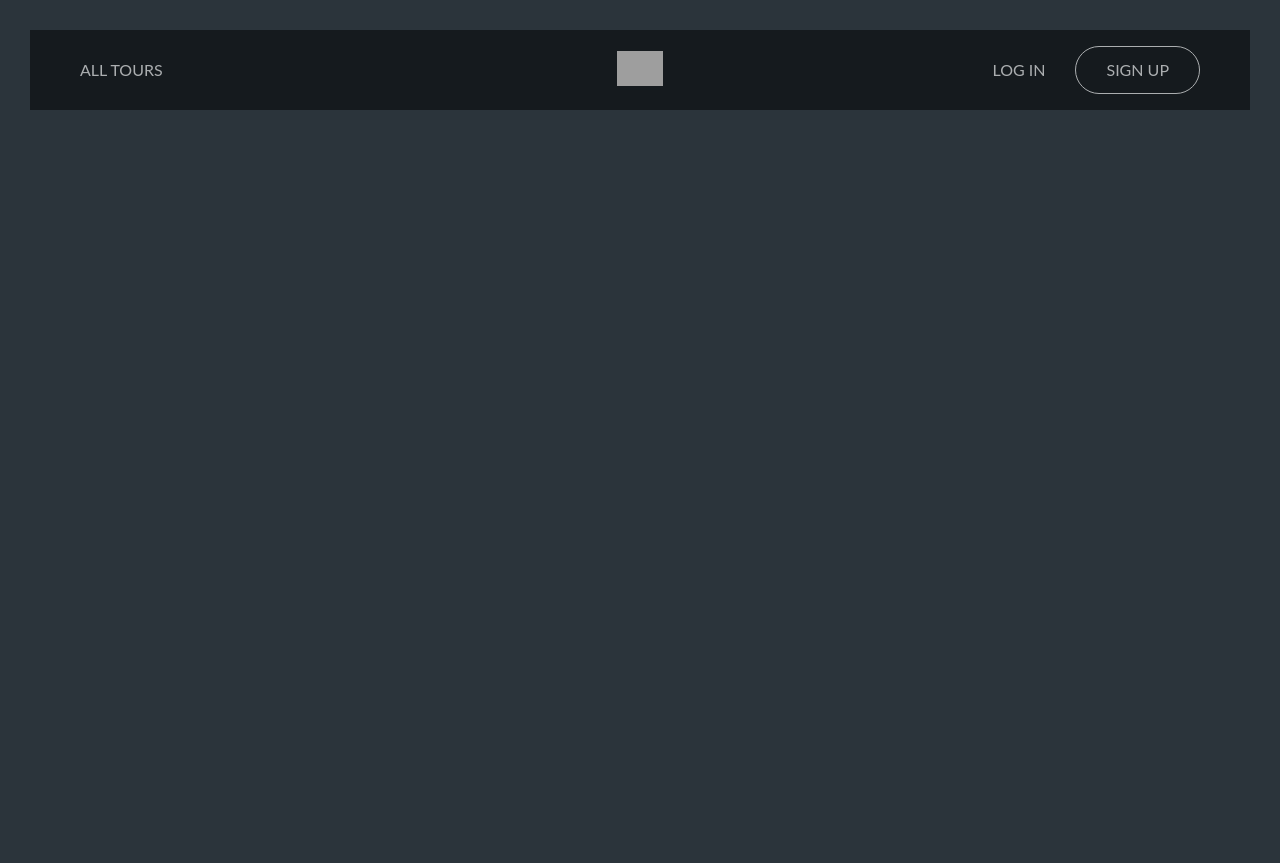
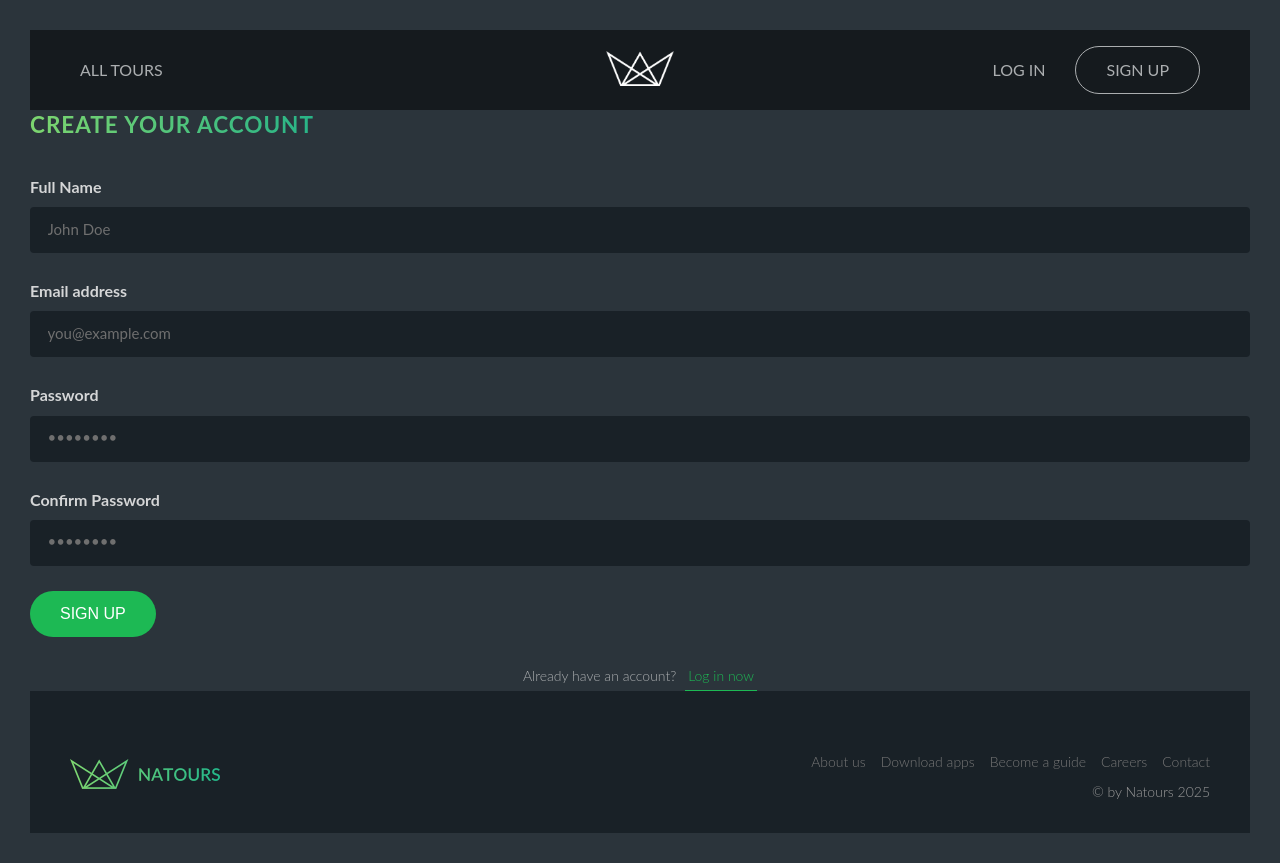
Before and after one commit to Crimson725/natours-frontend-react, a React (Vite) app: page /signup in a window 1280 px wide. Before the commit the page ends 800 px from the top, so only its background shows below. Built offline with nearby package versions, Linux system fonts and the light colour scheme; grey boxes are pictures that could not be loaded.

Commit message:
fix image import

```diff
--- a/src/App.tsx
+++ b/src/App.tsx
@@ -1,5 +1,8 @@
 import Header from "./components/ui/LayoutUI/Header";
 import User from "./contexts/UserContext";
+import LoginSignUp from "./pages/LoginSignUp";
+import Main from "./components/ui/Main";
+import Footer from "./components/ui/LayoutUI/Footer";
 import "./App.css";
 const App = () => {
   const { isUserLoggedIn } = User();
@@ -7,6 +10,8 @@ const App = () => {
   return (
     <>
       <Header />
+      {isUserLoggedIn === true ? <Main /> : <LoginSignUp />}
+      <Footer />
     </>
   );
 };
--- a/src/components/ui/LayoutUI/Footer.tsx
+++ b/src/components/ui/LayoutUI/Footer.tsx
@@ -1,4 +1,4 @@
-import logoGreen from "../../assets/img/logo-green.png";
+import logoGreen from "../../../assets/img/logo-green.png";
 
 interface FooterProps {
   className?: string;
--- a/src/components/ui/LayoutUI/Header.tsx
+++ b/src/components/ui/LayoutUI/Header.tsx
@@ -3,7 +3,7 @@ import { Link, useNavigate } from "react-router-dom";
 import User from "../../../contexts/UserContext";
 import { userLogout } from "../../../api/auth";
 import { SERVER_BASE_URL } from "../../../constants/Constants";
-import logo from "../../assets/img/logo-white.png";
+import logo from "../../../assets/img/logo-white.png";
 
 const Header: React.FC = () => {
   const userContext = User();
--- /dev/null
+++ b/src/pages/LoginSignUp.tsx
@@ -0,0 +1,21 @@
+import { Routes, Route } from "react-router-dom";
+import ErrorPage from "./ErrorPage";
+
+import Login from "../components/auth/LoginForm";
+import Signup from "../components/auth/SignupForm";
+import AllTours from "../components/ui/Tours/AllTours";
+import SingleTour from "../components/ui/Tours/SingleTour";
+
+const LoginSignup = () => {
+  return (
+    <Routes>
+      <Route path="/" element={<AllTours />} />
+      <Route path="/tour/:tour" element={<SingleTour />} />
+      <Route path="/login" element={<Login />} />
+      <Route path="/signup" element={<Signup />} />
+      <Route path="*" element={<ErrorPage message="404 Page not found" />} />
+    </Routes>
+  );
+};
+
+export default LoginSignup;
```
Also changed, not shown: src/pages/Home.tsx (deleted).
